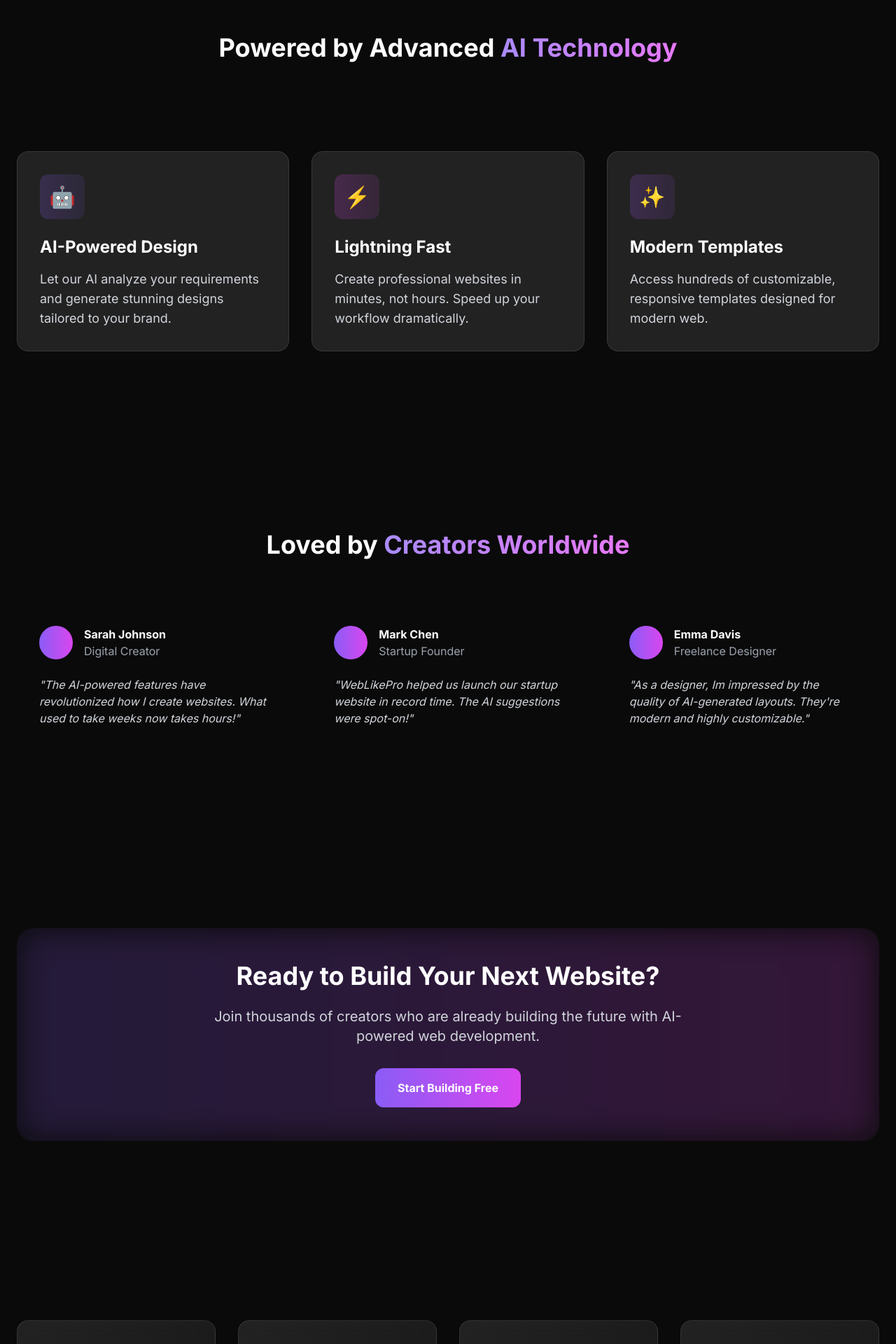
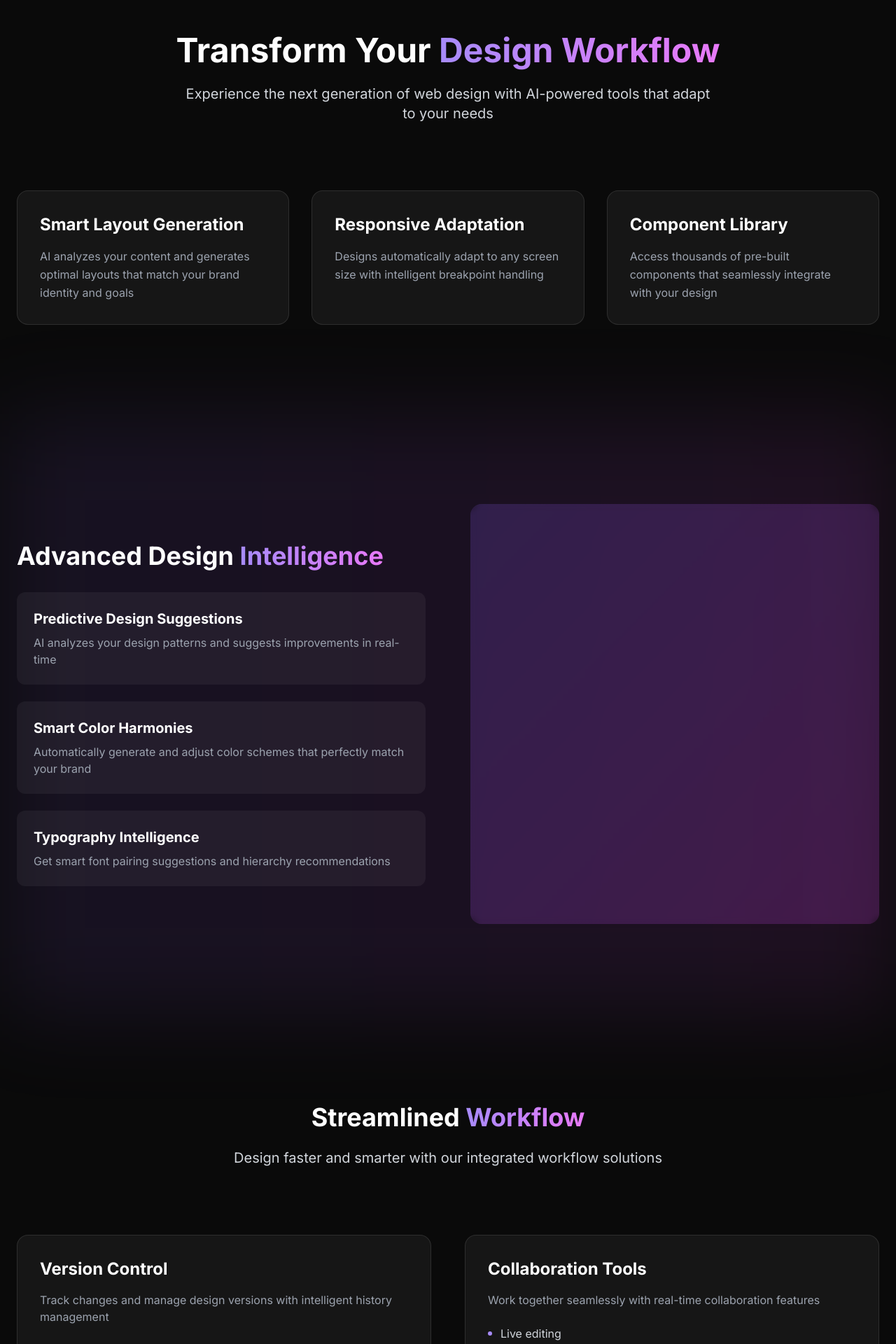
Before and after one commit to Kemzy9/webdonepro, a Next.js app: page / in a window 1280 px wide. Shown: the part 720-2640 px from the top of the page at 70% size. Built offline with nearby package versions, Linux system fonts and the light colour scheme.

Commit message:
Update page.tsx

```diff
--- a/src/app/UI/Hero/page.tsx
+++ b/src/app/UI/Hero/page.tsx
@@ -53,45 +53,161 @@ const GeneratedComponent: React.FC = () => {
         </div>
       </div>
 
-      {/* Features Grid - Updated with new design */}
+      {/* Core Features Section */}
       <div className="container mx-auto px-6 py-32">
-        <h2 className="text-4xl font-bold text-center text-white mb-16">
-          Powered by Advanced
-          <span className="text-transparent bg-clip-text bg-gradient-to-r from-violet-400 to-fuchsia-400"> AI Technology</span>
-        </h2>
+        <div className="text-center mb-24">
+          <h2 className="text-5xl font-bold text-white mb-6">
+            Transform Your <span className="text-transparent bg-clip-text bg-gradient-to-r from-violet-400 to-fuchsia-400">Design Workflow</span>
+          </h2>
+          <p className="text-gray-300 text-xl max-w-3xl mx-auto">
+            Experience the next generation of web design with AI-powered tools that adapt to your needs
+          </p>
+        </div>
 
-        <div className="grid md:grid-cols-3 gap-8 mt-32">
+        <div className="grid md:grid-cols-3 gap-8">
           {[
             {
-              icon: "🤖",
-              title: "AI-Powered Design",
-              description: "Let our AI analyze your requirements and generate stunning designs tailored to your brand.",
-              gradient: "from-violet-500/20 to-violet-500/10"
+              title: "Smart Layout Generation",
+              description: "AI analyzes your content and generates optimal layouts that match your brand identity and goals"
             },
             {
-              icon: "⚡",
-              title: "Lightning Fast",
-              description: "Create professional websites in minutes, not hours. Speed up your workflow dramatically.",
-              gradient: "from-fuchsia-500/20 to-fuchsia-500/10"
+              title: "Responsive Adaptation",
+              description: "Designs automatically adapt to any screen size with intelligent breakpoint handling"
             },
             {
-              icon: "✨",
-              title: "Modern Templates",
-              description: "Access hundreds of customizable, responsive templates designed for modern web.",
-              gradient: "from-purple-500/20 to-purple-500/10"
+              title: "Component Library",
+              description: "Access thousands of pre-built components that seamlessly integrate with your design"
             }
           ].map((feature, index) => (
+            <div key={index} className="group relative p-8 rounded-2xl bg-white/5 border border-white/10 hover:bg-white/10 transition-all duration-300">
+              <div className="absolute inset-0 bg-gradient-to-r from-violet-500/20 to-fuchsia-500/20 opacity-0 group-hover:opacity-100 transition-opacity rounded-2xl blur-xl"></div>
+              <div className="relative">
+                <h3 className="text-2xl font-bold text-white mb-4">{feature.title}</h3>
+                <p className="text-gray-400 leading-relaxed">{feature.description}</p>
+              </div>
+            </div>
+          ))}
+        </div>
+      </div>
+
+      {/* Advanced Capabilities Section */}
+      <div className="container mx-auto px-6 py-32 relative">
+        <div className="absolute inset-0 bg-gradient-to-r from-violet-500/10 to-fuchsia-500/10 blur-3xl"></div>
+        <div className="relative">
+          <div className="grid md:grid-cols-2 gap-16 items-center">
+            <div>
+              <h2 className="text-4xl font-bold text-white mb-8">
+                Advanced Design <span className="text-transparent bg-clip-text bg-gradient-to-r from-violet-400 to-fuchsia-400">Intelligence</span>
+              </h2>
+              <div className="space-y-6">
+                {[
+                  {
+                    title: "Predictive Design Suggestions",
+                    description: "AI analyzes your design patterns and suggests improvements in real-time"
+                  },
+                  {
+                    title: "Smart Color Harmonies",
+                    description: "Automatically generate and adjust color schemes that perfectly match your brand"
+                  },
+                  {
+                    title: "Typography Intelligence",
+                    description: "Get smart font pairing suggestions and hierarchy recommendations"
+                  }
+                ].map((feature, index) => (
+                  <div key={index} className="p-6 rounded-xl bg-white/5 hover:bg-white/10 transition-colors">
+                    <h3 className="text-xl font-bold text-white mb-2">{feature.title}</h3>
+                    <p className="text-gray-400">{feature.description}</p>
+                  </div>
+                ))}
+              </div>
+            </div>
+            <div className="relative h-[600px] bg-gradient-to-br from-violet-500/20 to-fuchsia-500/20 rounded-2xl overflow-hidden">
+              <div className="absolute inset-0 backdrop-blur-sm"></div>
+              {/* Add interactive demo or image here */}
+            </div>
+          </div>
+        </div>
+      </div>
+
+      {/* Workflow Optimization Section */}
+      <div className="container mx-auto px-6 py-32">
+        <div className="max-w-4xl mx-auto text-center mb-24">
+          <h2 className="text-4xl font-bold text-white mb-6">
+            Streamlined <span className="text-transparent bg-clip-text bg-gradient-to-r from-violet-400 to-fuchsia-400">Workflow</span>
+          </h2>
+          <p className="text-gray-300 text-xl">
+            Design faster and smarter with our integrated workflow solutions
+          </p>
+        </div>
+
+        <div className="grid md:grid-cols-2 gap-12">
+          {[
+            {
+              title: "Version Control",
+              description: "Track changes and manage design versions with intelligent history management",
+              features: ["Automatic backups", "Design comparison", "Branching workflows"]
+            },
+            {
+              title: "Collaboration Tools",
+              description: "Work together seamlessly with real-time collaboration features",
+              features: ["Live editing", "Comment threads", "Role management"]
+            },
+            {
+              title: "Asset Management",
+              description: "Organize and optimize your design assets automatically",
+              features: ["Smart categorization", "Auto-optimization", "Cloud storage"]
+            },
+            {
+              title: "Export & Deploy",
+              description: "Deploy your designs with one click to any platform",
+              features: ["Multiple formats", "Code generation", "Hosting integration"]
+            }
+          ].map((item, index) => (
             <div key={index} className="group relative">
-              <div className="absolute inset-0 bg-gradient-to-r from-violet-500 to-fuchsia-500 rounded-2xl blur opacity-0 group-hover:opacity-70 transition-all duration-500"></div>
-              <div className="relative bg-white/10 backdrop-blur-lg p-8 rounded-2xl hover:transform hover:-translate-y-2 transition duration-300 border border-white/10">
-                <div className={`h-16 w-16 bg-gradient-to-r ${feature.gradient} rounded-xl flex items-center justify-center mb-6 group-hover:scale-110 transition-all duration-300`}>
-                  <span className="text-3xl">{feature.icon}</span>
-                </div>
-                <h3 className="text-white text-2xl font-bold mb-4">{feature.title}</h3>
-                <p className="text-gray-300 text-lg">
-                  {feature.description}
-                </p>
+              <div className="absolute inset-0 bg-gradient-to-r from-violet-500/20 to-fuchsia-500/20 rounded-2xl blur opacity-0 group-hover:opacity-100 transition-all duration-500"></div>
+              <div className="relative p-8 bg-white/5 rounded-2xl border border-white/10">
+                <h3 className="text-2xl font-bold text-white mb-4">{item.title}</h3>
+                <p className="text-gray-400 mb-6">{item.description}</p>
+                <ul className="space-y-3">
+                  {item.features.map((feature, i) => (
+                    <li key={i} className="text-gray-300 flex items-center">
+                      <span className="w-1.5 h-1.5 bg-violet-400 rounded-full mr-3"></span>
+                      {feature}
+                    </li>
+                  ))}
+                </ul>
               </div>
+            </div>
+          ))}
+        </div>
+      </div>
+
+      {/* Performance Metrics Section */}
+      <div className="container mx-auto px-6 py-32">
+        <div className="grid md:grid-cols-3 gap-8">
+          {[
+            {
+              metric: "10x",
+              label: "Faster Development",
+              description: "Accelerate your design process with AI assistance"
+            },
+            {
+              metric: "95%",
+              label: "Time Saved",
+              description: "Reduce repetitive tasks with automation"
+            },
+            {
+              metric: "24/7",
+              label: "Design Generation",
+              description: "Continuous design suggestions and improvements"
+            }
+          ].map((stat, index) => (
+            <div key={index} className="relative p-8 bg-white/5 rounded-2xl border border-white/10 hover:bg-white/10 transition-all duration-300">
+              <div className="text-4xl font-bold text-transparent bg-clip-text bg-gradient-to-r from-violet-400 to-fuchsia-400 mb-4">
+                {stat.metric}
+              </div>
+              <h3 className="text-xl font-bold text-white mb-2">{stat.label}</h3>
+              <p className="text-gray-400">{stat.description}</p>
             </div>
           ))}
         </div>
```
